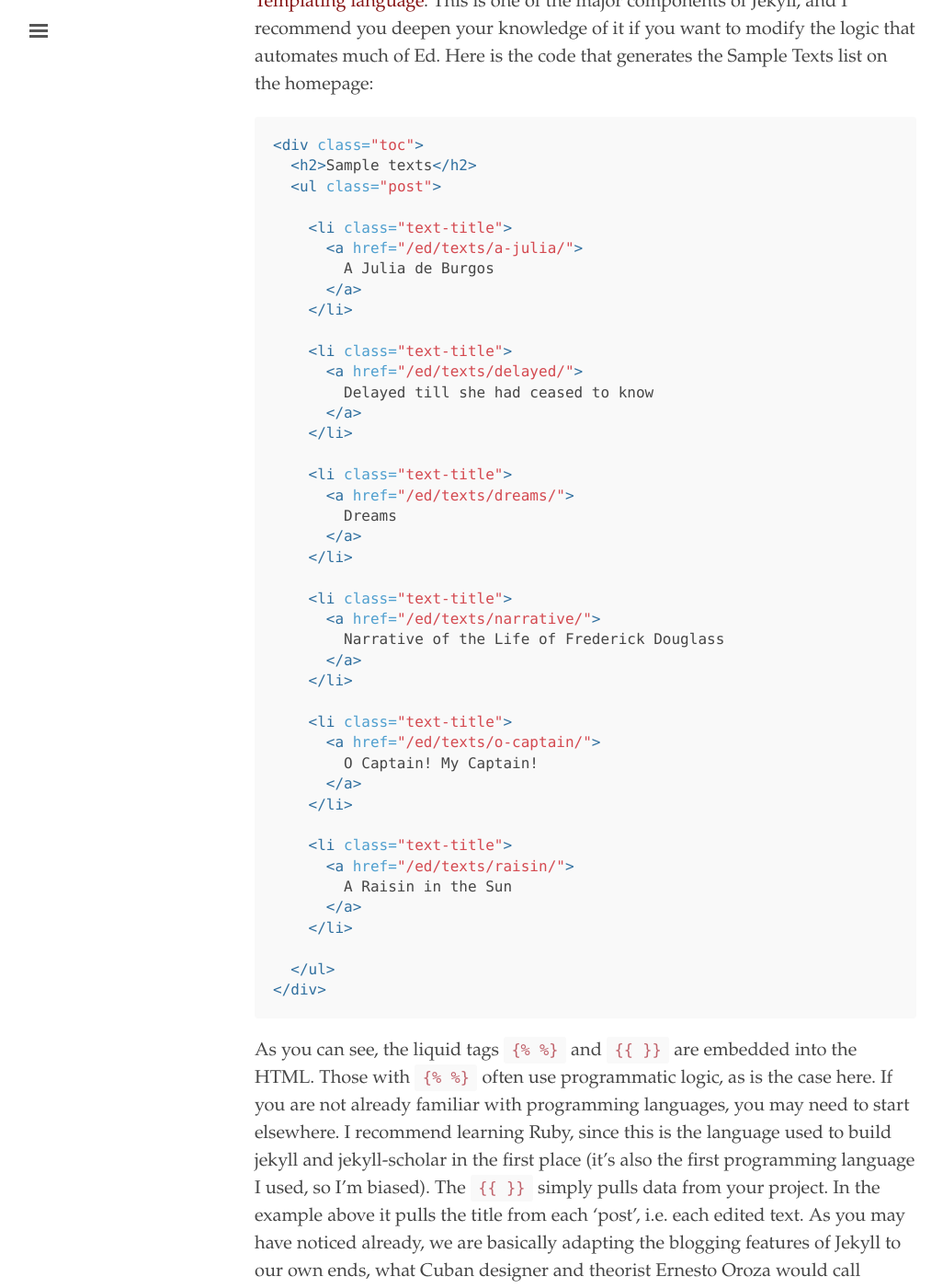
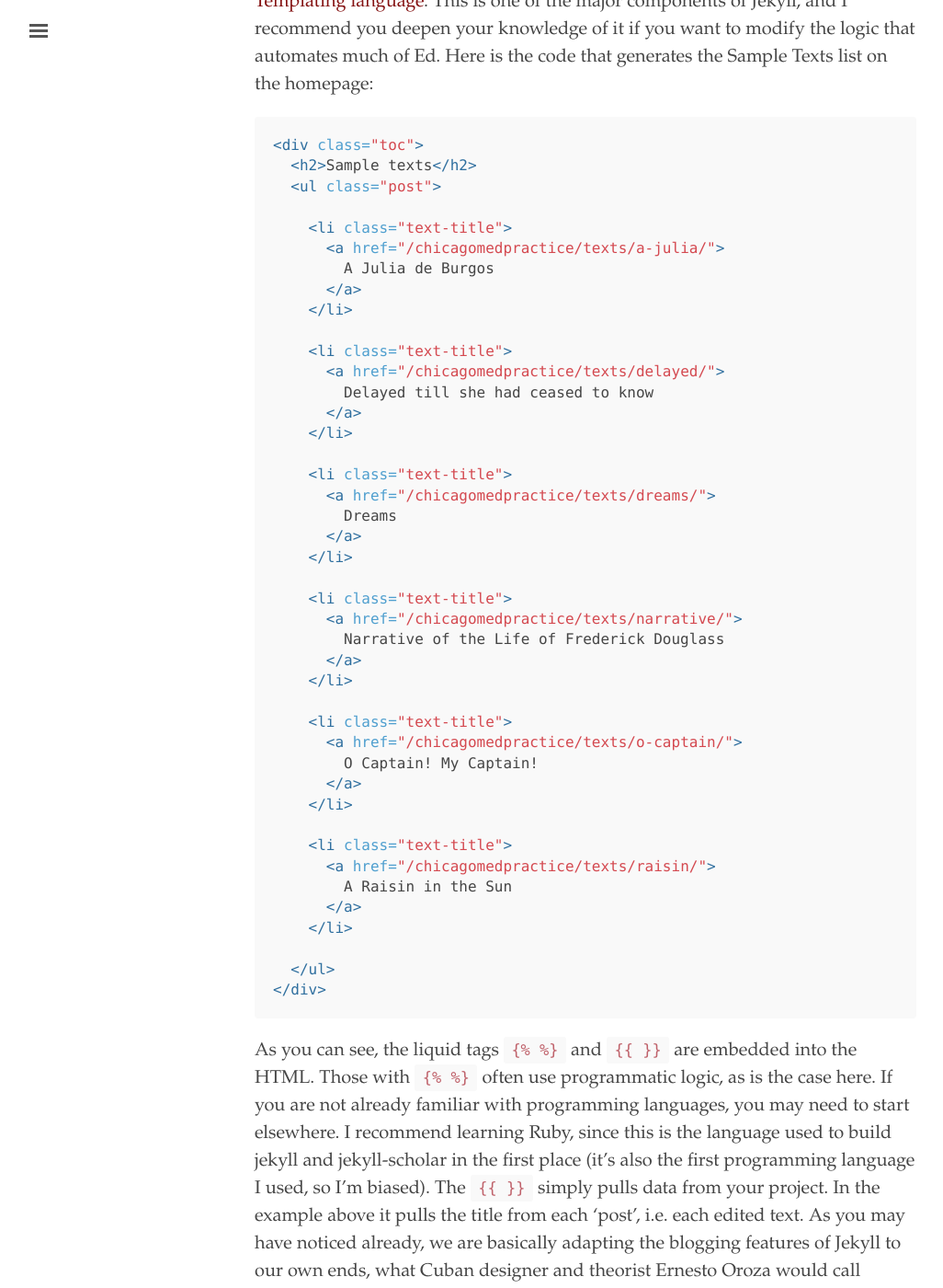
Before and after one commit to Kendellpewitt/chicagomedpractice, a Jekyll site: the page built from documentation.md, in a window 1280 px wide and 1400 px high, scrolled down 17712 px. Shown: the whole window at 92% size, without its empty margins (3-1029 px from the left). Built offline with Jekyll 4.4.1, drawn with Linux system fonts in a browser that asks for light colours; some of the changed text lies outside the part shown.

Commit message:
Updated baseurl

```diff
--- a/_config.yml
+++ b/_config.yml
@@ -5,7 +5,7 @@ title:               Chicago Med
 tagline:             'a jekyll theme for minimal editions'
 description:         'Ed is a Jekyll theme designed for textual editors based on minimal computing principles, and focused on legibility and flexibility.'
 url:                 'http://minicomp.github.io'
-baseurl:             '/ed'
+baseurl:             '/chicagomedpractice'
 
 # About/contact
 author:
```
